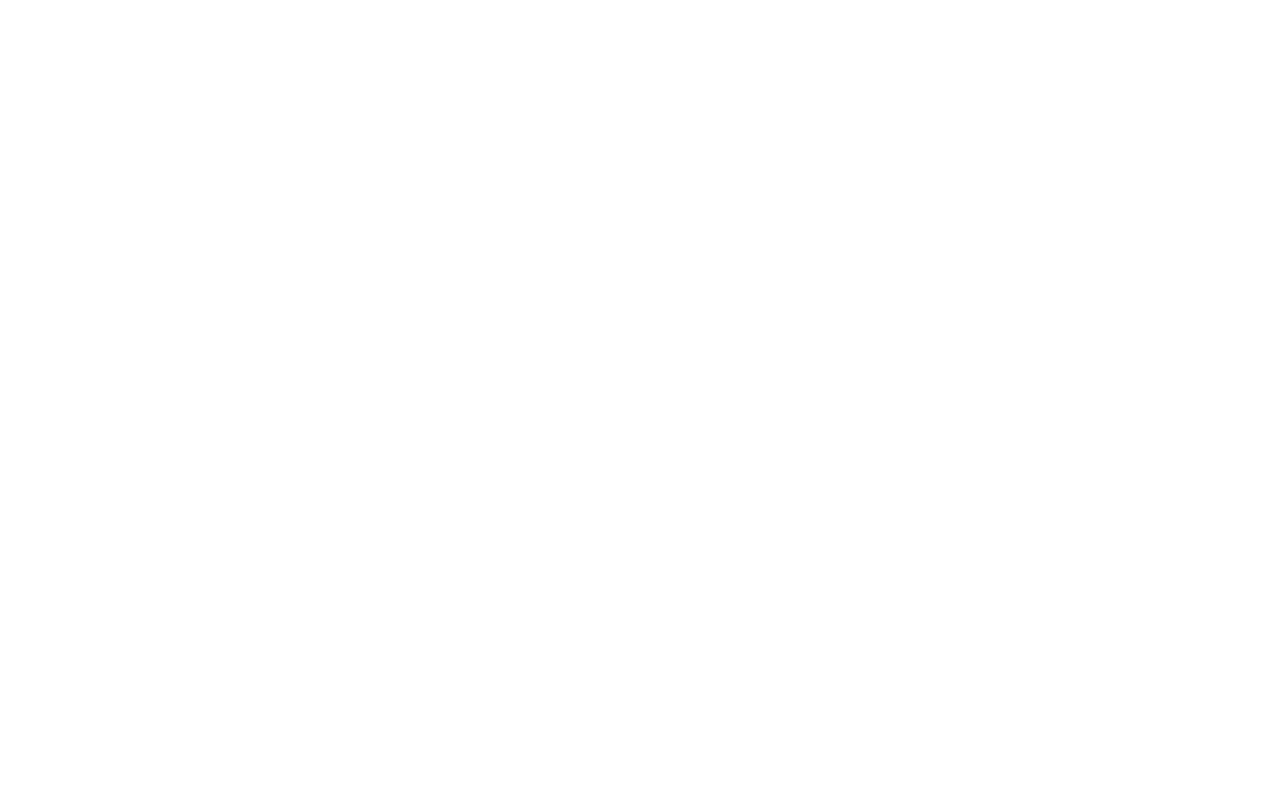
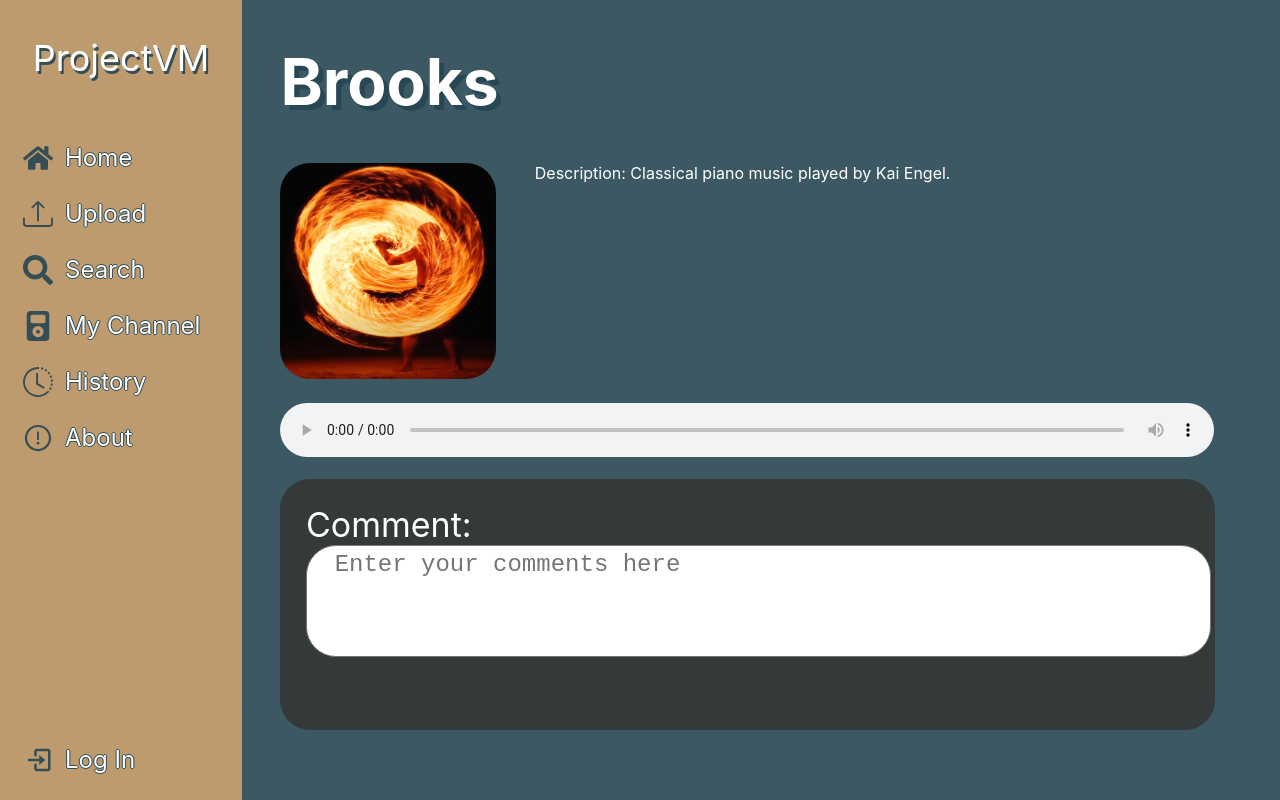
Before and after one commit to ProjectVM/ProjectVM, a React (Create React App) app in the folder frontend/: page /podcast in a window 1280 px wide. Built offline with nearby package versions, Linux system fonts and the light colour scheme.

Commit message:
#66 Create prototype of podcast page locally

```diff
--- a/frontend/src/App.js
+++ b/frontend/src/App.js
@@ -1,6 +1,7 @@
 import SignupForm from "./components/Signup/SignupForm.jsx";
 import Homepage from "./components/Homepage/Homepage.jsx";
 import Aboutme from "./components/Aboutme/Aboutme.jsx";
+import Podcast from "./components/Audioplayer/audioplayer.jsx"
 import Login from "./components/login.jsx";
 import { useState, useEffect } from "react";
 import { BrowserRouter as Router, Route } from "react-router-dom";
@@ -14,6 +15,8 @@ function App() {
       <Route path="/login" exact component={Login} />
       <Route path="/" exact component={Homepage} />
       <Route path="/about" exact component={Aboutme} />
+      <Route path="/podcast" exact component={Podcast} />
+
     </Router>
   );
 }
--- a/frontend/src/components/Aboutme/Aboutme.css
+++ b/frontend/src/components/Aboutme/Aboutme.css
@@ -13,7 +13,7 @@
 
 .title{
     position: relative;
-    top: 4vh;
+    /* top: 4vh; */
     font-size: 64px;
     color: white;
     text-shadow: 5px 5px rgba(38, 70, 83, 0.9);
--- /dev/null
+++ b/frontend/src/components/Audioplayer/audioplayer.css
@@ -0,0 +1,88 @@
+.podcast_background {
+    height: 100vh;
+    width: 100vw;
+    background-color: rgba(38, 70, 83, 0.9);
+    display: flex;
+    position: absolute;
+}
+
+.audioplayer{
+    position: relative;
+    left: 3vw;
+}
+
+.title_podcast{
+    position: relative;
+    font-size: 64px;
+    color: white;
+    text-shadow: 5px 5px rgba(38, 70, 83, 0.9);
+}
+
+.infor {
+    height: 28vh;
+    width: 73vw;
+    border-radius: 30px;
+    display: flex;
+}
+
+.coverPic_podcast{
+    background-color: rgba(196, 196, 196, 1);
+    height: 27vh;
+    width: 27vh;
+    border-radius: 30px;
+    display: flex;
+    justify-content: center;
+    align-items: center;
+    color: white;
+}
+
+.description_podcast {
+    color: white;
+    height: 27vh;
+    width: 50vw;
+    border-radius: 30px;
+    display: flex;
+    flex-direction: column;
+    padding-bottom: 2vh;
+    margin-left: 3vw;
+}
+
+.audioWrapper_podcast{
+    margin: 2vh 0;
+    /* color: rgba(196, 196, 196, 1); */
+    font-size: 24px;
+}
+
+.player{
+    width: 73vw;
+    /* background-color: rgba(38, 70, 83, 0.9); */
+    border-radius: 10px;
+}
+
+.commentWrapper_podcast{
+    position: relative;
+    background-color: rgba(52, 58, 57, 1);
+    height: 25vh;
+    width: 69vw;
+    border-radius: 30px;
+    padding: 2vw;
+    display: flex;
+    flex-direction: column;
+}
+
+.comment_title{
+    position: relative;
+    font-size: 34px;
+    color: white;
+}
+
+.textInput_podcast {
+    resize: none;
+    height: 50%;
+    width: 100%;
+    color: black;
+    border-radius: 30px;
+    text-indent: 2%;
+    padding: 5px 10px;
+    font-size: 24px;
+  }
--- /dev/null
+++ b/frontend/src/components/Audioplayer/audioplayer.jsx
@@ -0,0 +1,70 @@
+import React, { useState } from "react";
+import "./audioplayer.css"
+import Sidebar from "../Sidebar/sidebar.jsx";
+import soundfile from "./Sample.mp3"
+import pic from "./SamplePic.png"
+
+
+function Podcast(){
+    //hardcord version
+    const [podcastname, setPodcastname] = useState("Brooks");
+    const [picFile, setPicFile] = useState(pic);
+    const [description, setDescription] = useState("Classical piano music played by Kai Engel.");
+    const [audioFile, setAudioFile] = useState(soundfile);
+    const [category, setCategory] = useState("");
+    const [comment, setComment] = useState("");
+
+
+    function writeToComment(event) {
+        const text = event.target.value;
+        setComment(text);
+        console.log(comment);
+    }
+
+    return (
+        <div className="podcast_background">
+            <Sidebar/>
+            <div className="audioplayer">
+                <h1 className="title_podcast">{podcastname}</h1>
+                <div className="infor">
+                    {/* hardcord version */}
+                    <img className="coverPic_podcast" alt="Cover Picture" src={picFile ? picFile : ""}/>
+                    {/* <image className="coverPic_podcast" alt="Cover Picture" src={picFile ? URL.createObjectURL(picFile) : ""}/> */}
+                    <p1 className="description_podcast">Description: {description}</p1>
+                </div>
+                <AudioPlayer src={audioFile}/>
+                <div className="commentWrapper_podcast">
+                    <div className="comment_title">Comment:</div>
+                    <textarea
+                        className="textInput_podcast"
+                        placeholder="Enter your comments here"
+                        onChange={writeToComment}
+                    />
+                </div>
+
+            </div>
+        </div>
+    )
+}
+
+function AudioPlayer(props) {
+    const source = props.src==null ? "" : props.src;
+    //hardcord version
+    const urlObj = source=="" ? "" : source;
+    // const urlObj = source=="" ? "" : URL.createObjectURL(source);
+
+    return (
+      <figure className="audioWrapper_podcast">
+
+        <audio
+          className="player"
+          controls
+          src={urlObj}>
+          Your browser does not support the
+          <code>audio</code> element.
+        </audio>
+      </figure>
+    );
+}
+
+export default Podcast;
--- a/frontend/src/components/Homepage/Homepage.css
+++ b/frontend/src/components/Homepage/Homepage.css
@@ -13,7 +13,7 @@
 
 .title{
     position: relative;
-    top: 4vh;
+    /* top: 4vh; */
     font-size: 64px;
     color: white;
     text-shadow: 5px 5px rgba(38, 70, 83, 0.9);
--- a/frontend/src/components/Sidebar/sidebar.css
+++ b/frontend/src/components/Sidebar/sidebar.css
@@ -20,7 +20,7 @@
 
 #sidebar .pro-sidebar {
   width: 14vw;
-  min-width: 270px;
+  min-width: 242px;
 }
 
 #sidebar .pro-sidebar-inner {
```
Also changed, not shown: frontend/src/components/Audioplayer/SamplePic.png (added), 1 other file (tests, documents, lock files or other folders).
